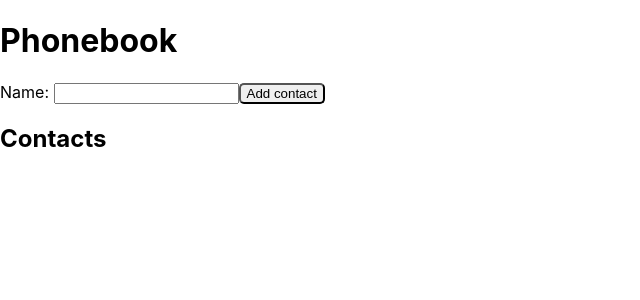
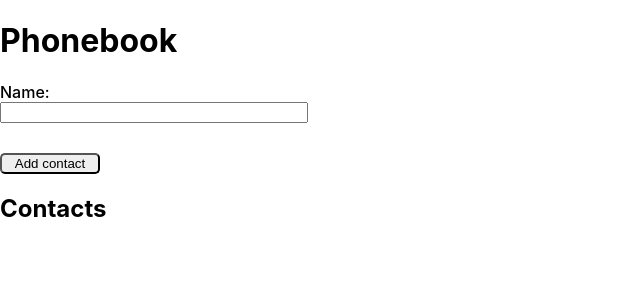
Before and after one commit to Dmitriy-fullstack/goit-react-hw-02-phonebook, a React (Create React App) app: page / in a window 1280 px wide. Shown: the top 300 px of the page, without its empty margins (0-640 px from the left). Built offline with nearby package versions, Linux system fonts and the light colour scheme.

Commit message:
minimal styles

```diff
--- a/src/App.css
+++ b/src/App.css
@@ -1,38 +1,3 @@
 .App {
   text-align: start;
 }
-
-.App-logo {
-  height: 40vmin;
-  pointer-events: none;
-}
-
-@media (prefers-reduced-motion: no-preference) {
-  .App-logo {
-    animation: App-logo-spin infinite 20s linear;
-  }
-}
-
-.App-header {
-  background-color: #282c34;
-  min-height: 100vh;
-  display: flex;
-  flex-direction: column;
-  align-items: center;
-  justify-content: center;
-  font-size: calc(10px + 2vmin);
-  color: white;
-}
-
-.App-link {
-  color: #61dafb;
-}
-
-@keyframes App-logo-spin {
-  from {
-    transform: rotate(0deg);
-  }
-  to {
-    transform: rotate(360deg);
-  }
-}
--- a/src/components/ContactForm/ContactForm.js
+++ b/src/components/ContactForm/ContactForm.js
@@ -31,10 +31,10 @@ handleChange = event => {
     render() {
         return (
             <div>
-                <form onSubmit={this.handleSubmit}>
-                    <label htmlFor={this.nameInputId}>
-                        Name: <input type='text' name='name' value={this.state.name} id={this.nameInputId}  onChange={this.handleChange}/>
-                    </label>
+                <form className={style.form} onSubmit={this.handleSubmit}>
+                    <label className={style.labelName} htmlFor={this.nameInputId}>Name:</label>
+                    <input className={style.inputName} type='text' name='name' value={this.state.name} id={this.nameInputId}  onChange={this.handleChange}/>
+
 
                     <button className={style.buttonAdd} type='submit'>Add contact</button>
                 </form>
--- a/src/components/ContactForm/contactForm.module.css
+++ b/src/components/ContactForm/contactForm.module.css
@@ -1,3 +1,17 @@
 .buttonAdd {
   border-radius: 5px;
+  width: 100px;
+  margin-top: 30px;
 }
+
+.form {
+  display: flex;
+  flex-direction: column;
+}
+
+.inputName {
+  width: 300px;
+}
+.labelName {
+  font-weight: 500;
+}
--- a/src/components/ContactList/ContactList.js
+++ b/src/components/ContactList/ContactList.js
@@ -1,6 +1,7 @@
 
 import PropTypes from 'prop-types';
 import { v4 as uuidv4 } from 'uuid';
+import style from './contactList.module.css';
 
 
 function ContactList( {contacts} ) {
@@ -9,8 +10,8 @@ function ContactList( {contacts} ) {
             <ul>
                 {contacts.map(contact => {
                     const {name} = contact;
-                    return (<li key={uuidv4()}>
-                        <p>{name}</p>
+                    return (<li className={style.listItem} key={uuidv4()}>
+                        <p className={style.listItemName}>{name}</p>
 
                     </li>)
                 })}
--- /dev/null
+++ b/src/components/ContactList/contactList.module.css
@@ -0,0 +1,6 @@
+.listItem {
+  margin-bottom: 0;
+}
+.listItemName {
+  margin-bottom: 0;
+}
```
